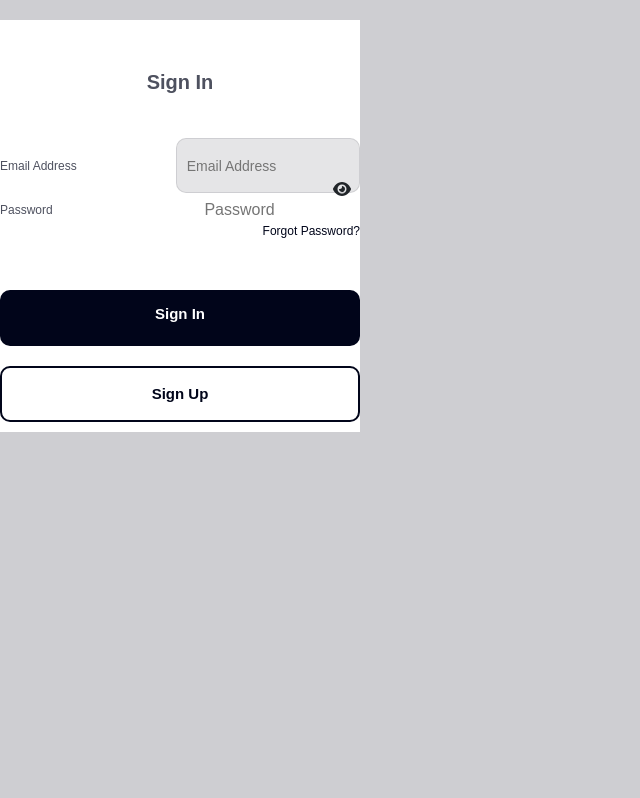
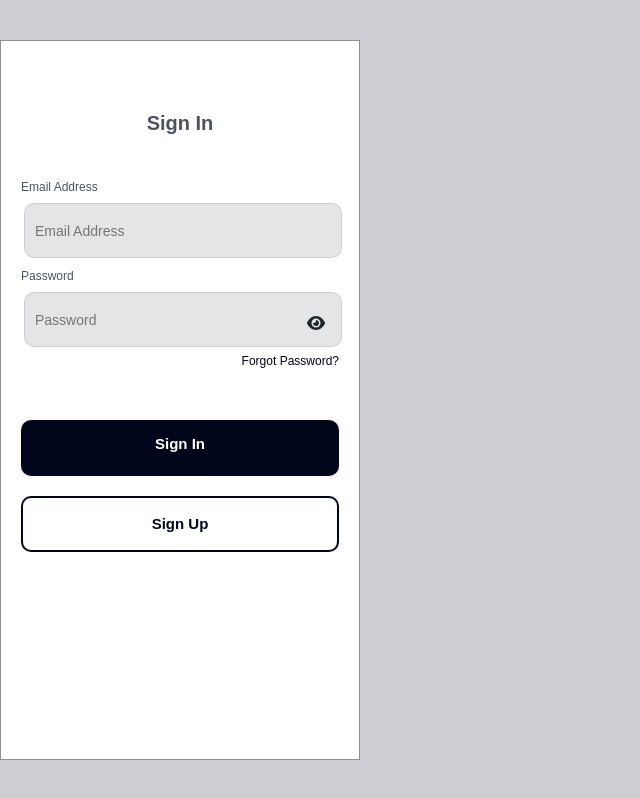
Before and after one commit to Smog-Olufolahan/LightPay, a React (Create React App) app in the folder lightpay/: page /signin in a window 1280 px wide. Shown: the whole page, without its empty margins (0-640 px from the left). Built offline with nearby package versions, Linux system fonts and the light colour scheme; the HTML template or start-up script is replaced by a standard one; a web font is replaced by a local one.

Commit message:
Updated wallet screen

```diff
--- a/lightpay/src/components/css/main.css
+++ b/lightpay/src/components/css/main.css
@@ -52,7 +52,7 @@
   padding-bottom: 39px;
 }
 
-.wrap-input {
+.wrap-input-signin {
   width: 100%;
   position: relative;
   z-index: 1;
--- a/lightpay/src/components/css/wallet.css
+++ b/lightpay/src/components/css/wallet.css
@@ -51,7 +51,7 @@
       color: #01051A;
   }
 
-  .wrap-input {
+  .wrap-input-wallet {
     display: flex;
     justify-content: center;
     align-items: center;
--- a/lightpay/src/components/signin.tsx
+++ b/lightpay/src/components/signin.tsx
@@ -84,7 +84,7 @@ const Signin = () => {
 
   return (
   <div className="signin-form-container">
-  <div className="container-sigin">
+  <div className="container-signin">
     <div className="wrap-signin">
       <form
         action="#"
@@ -94,7 +94,7 @@ const Signin = () => {
         <span className="signin-form-title">Sign In</span>
 
         <div
-          className="wrap-input validate-email"
+          className="wrap-input-signin validate-email"
           data-validate="Please enter email-address"
         >
           <label className="email" htmlFor="email">
@@ -113,14 +113,14 @@ const Signin = () => {
           />
         </div>
         <div
-          className="wrap-input validate-password"
+          className="wrap-input-signin validate-password"
           data-validate="Please enter password"
         >
           <label className="password" htmlFor="password">
             Password
           </label>
           <input
-            className="input-sigin"
+            className="input-signin"
             name="password"
             value={formData.password}
             onChange={(e: ChangeEvent<HTMLInputElement>) =>
--- a/lightpay/src/components/walletscreen.tsx
+++ b/lightpay/src/components/walletscreen.tsx
@@ -48,7 +48,7 @@ const url = "http://localhost:3001/userwallet"
 
                    <span className="wallet-title">Wallets</span>
 
-                    <div className="wrap-input" data-validate="enter wallet address">
+                    <div className="wrap-input-wallet" data-validate="enter wallet address">
                         <i className="search"> {search} </i>
                         <input className="input-wallet" type="text" name="search-wallet" value="" placeholder="Search wallet" id="wallet"/>
                     </div>
```
